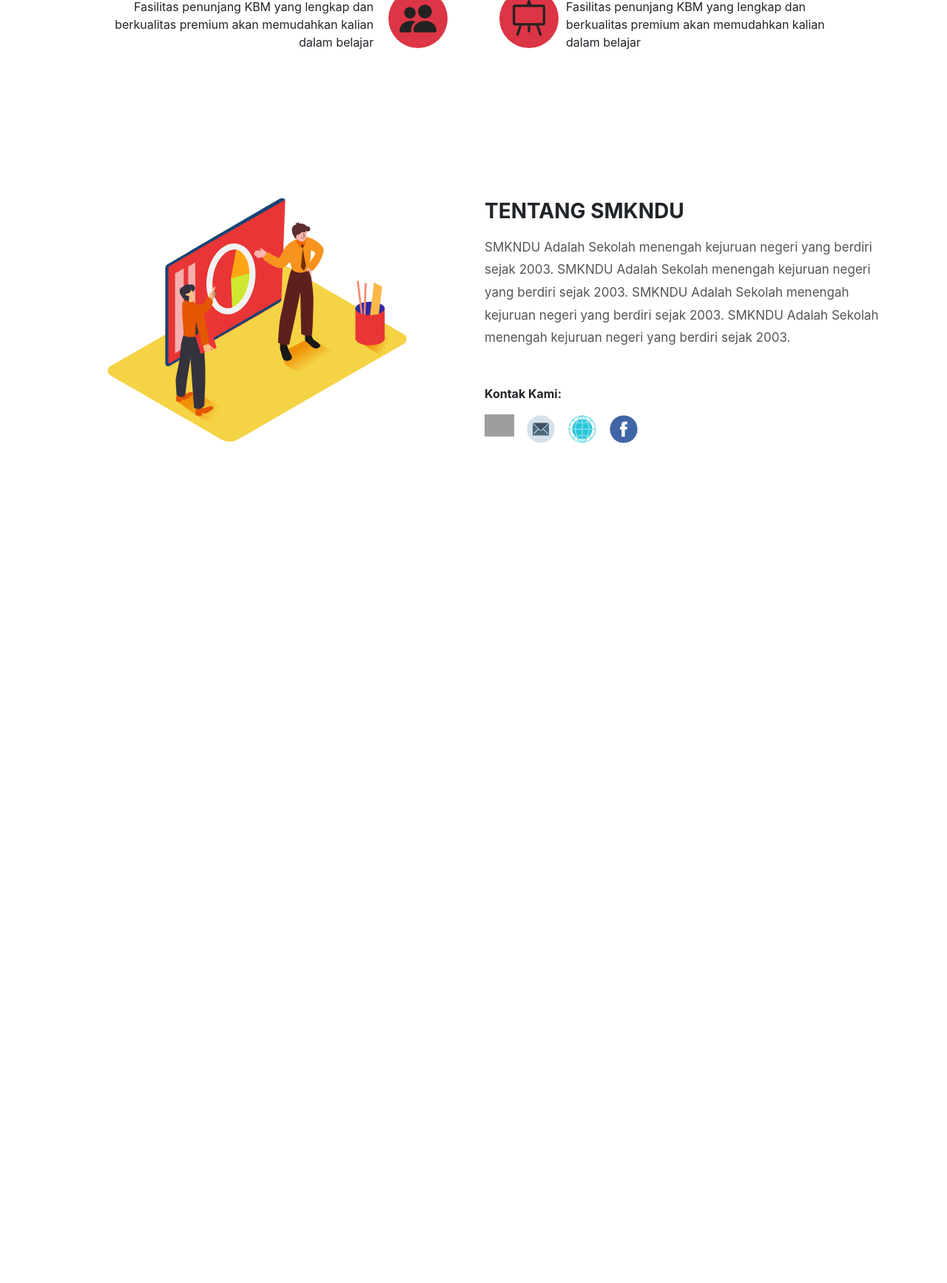
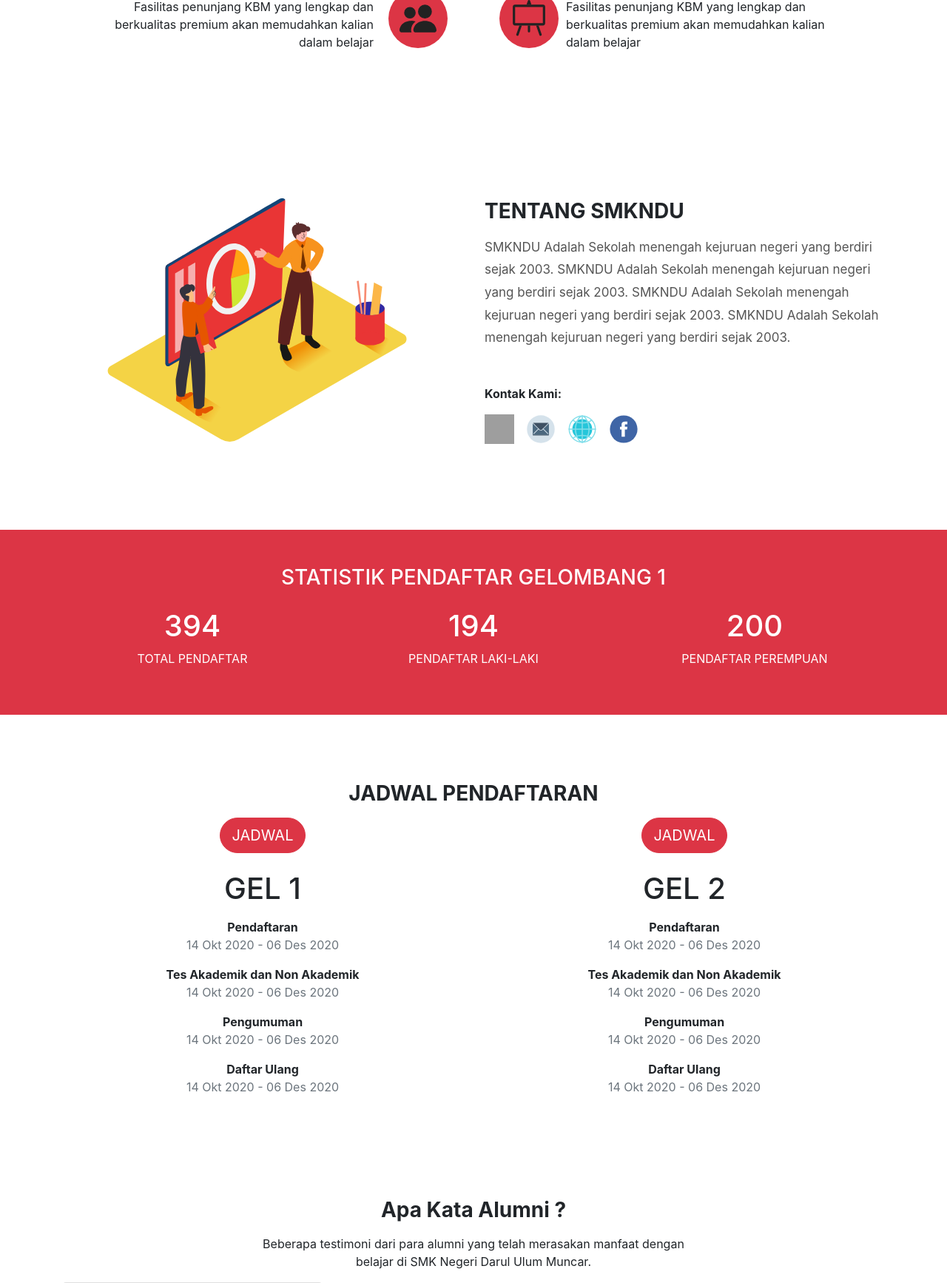
Before and after one commit to GilGeek31/psb, a PHP site: page /pendaftaran/ in a window 1280 px wide. Shown: the part 1154-2888 px from the top of the page at 74% size. Before the commit the page ends 1753 px from the top, so only its background shows below. Run offline with PHP 8.4, Linux system fonts and the light colour scheme; grey boxes are pictures that could not be loaded.

Commit message:
sampai kata alumni

```diff
--- a/index.php
+++ b/index.php
@@ -147,25 +147,106 @@
                     <ul class="social">
                         <li>
                             <a href="">
-                                <img src="assets/img/icons/telephone.svg" alt="telephone" class="img-fluid">
+                                <img src="assets/img/icons/telephone.svg" alt="telephone">
                             </a>
                         </li>
                         <li>
                             <a href="">
-                                <img src="assets/img/icons/email.svg" alt="email" class="img-fluid">
+                                <img src="assets/img/icons/email.svg" alt="email">
                             </a>
                         </li>
                         <li>
                             <a href="">
-                                <img src="assets/img/icons/internet.svg" alt="internet" class="img-fluid">
+                                <img src="assets/img/icons/internet.svg" alt="internet">
                             </a>
                         </li>
                         <li>
                             <a href="">
-                                <img src="assets/img/icons/facebook.svg" alt="facebook" class="img-fluid">
+                                <img src="assets/img/icons/facebook.svg" alt="facebook">
                             </a>
                         </li>
                     </ul>
+                </div>
+            </div>
+        </div>
+    </section>
+
+    <section class="bg-danger pt-5 pb-5">
+        <div class="container">
+            <h3 class="text-center text-white mb-4">STATISTIK PENDAFTAR GELOMBANG 1</h3>
+
+            <div class="row">
+                <div class="col-md-4 text-center">
+                    <h6 class="h1 text-white">394</h6>
+                    <p class="text-white">TOTAL PENDAFTAR</p>
+                </div>
+                <div class="col-md-4 text-center">
+                    <h6 class="h1 text-white">194</h6>
+                    <p class="text-white">PENDAFTAR LAKI-LAKI</p>
+                </div>
+                <div class="col-md-4 text-center">
+                    <h6 class="h1 text-white">200</h6>
+                    <p class="text-white">PENDAFTAR PEREMPUAN</p>
+                </div>
+            </div>
+        </div>
+    </section>
+
+    <section>
+        <div class="container">
+            <h3 class="text-center font-weight-bold mb-3">JADWAL PENDAFTARAN</h3>
+            <div class="row">
+                <div class="col-md-6 text-center mb-5">
+                    <button class="btn btn-danger btn-lg rounded-pill mb-4">JADWAL</button>
+                    <h6 class="h1 mb-3">GEL 1</h6>
+                    <p class="font-weight-bold mb-0">Pendaftaran</p>
+                    <span class="text-muted">14 Okt 2020 - 06 Des 2020</span>
+
+                    <p class="font-weight-bold mb-0 mt-3">Tes Akademik dan Non Akademik</p>
+                    <span class="text-muted">14 Okt 2020 - 06 Des 2020</span>
+
+                    <p class="font-weight-bold mb-0 mt-3">Pengumuman</p>
+                    <span class="text-muted">14 Okt 2020 - 06 Des 2020</span>
+
+                    <p class="font-weight-bold mb-0 mt-3">Daftar Ulang</p>
+                    <span class="text-muted">14 Okt 2020 - 06 Des 2020</span>
+                </div>
+                <div class="col-md-6 text-center mb-5">
+                    <button class="btn btn-danger btn-lg rounded-pill mb-4">JADWAL</button>
+                    <h6 class="h1 mb-3">GEL 2</h6>
+                    <p class="font-weight-bold mb-0">Pendaftaran</p>
+                    <span class="text-muted">14 Okt 2020 - 06 Des 2020</span>
+
+                    <p class="font-weight-bold mb-0 mt-3">Tes Akademik dan Non Akademik</p>
+                    <span class="text-muted">14 Okt 2020 - 06 Des 2020</span>
+
+                    <p class="font-weight-bold mb-0 mt-3">Pengumuman</p>
+                    <span class="text-muted">14 Okt 2020 - 06 Des 2020</span>
+
+                    <p class="font-weight-bold mb-0 mt-3">Daftar Ulang</p>
+                    <span class="text-muted">14 Okt 2020 - 06 Des 2020</span>
+                </div>
+            </div>
+        </div>
+    </section>
+
+    <section class="alumni">
+        <div class="container">
+            <h3 class="text-center font-weight-bold mb-3">Apa Kata Alumni ?</h3>
+            <p class="text-center">Beberapa testimoni dari para alumni yang telah merasakan manfaat dengan  <br />belajar di SMK Negeri Darul Ulum Muncar.</p>
+
+            <div class="row">
+                <div class="col-md-4">
+                    <div class="card">
+                        <div class="card-body">
+                            <img src="assets/img/profile.jpg" alt="foto alumni">
+
+                            <p class="text-center">Tidak hanya akademis yang sempurna, di SMK Telkom Malang saya ditempa untuk memiliki jiwa entrepreneur yang berkarakter kuat. Sehingga setelah lulus saya bisa survive dan mandiri dengan usaha yang saya bangun di sekolah.</p>
+
+                            <p class="mt-3 font-weight-bold">EDI SISWANTO</p>
+                            <span class="text-muted">Web Developer, Traviora</span>
+                        </div>
+                    </div>
                 </div>
             </div>
         </div>
--- a/style.css
+++ b/style.css
@@ -85,3 +85,8 @@ ul.social li {
     width: 40px;
     height: 40px;
 }
+
+ul.social img {
+    height: 100%;
+    width: 100%;
+}
```
